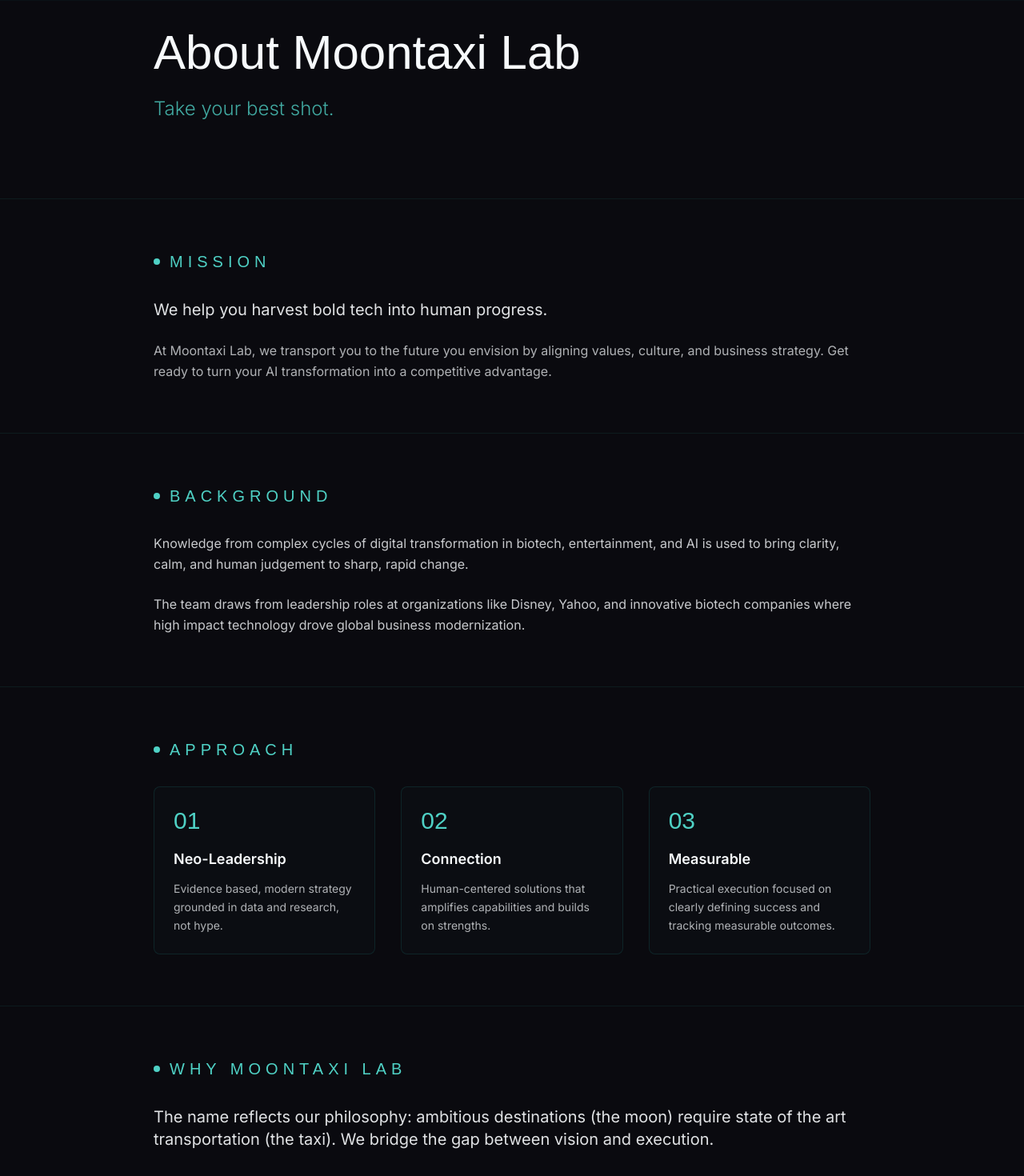
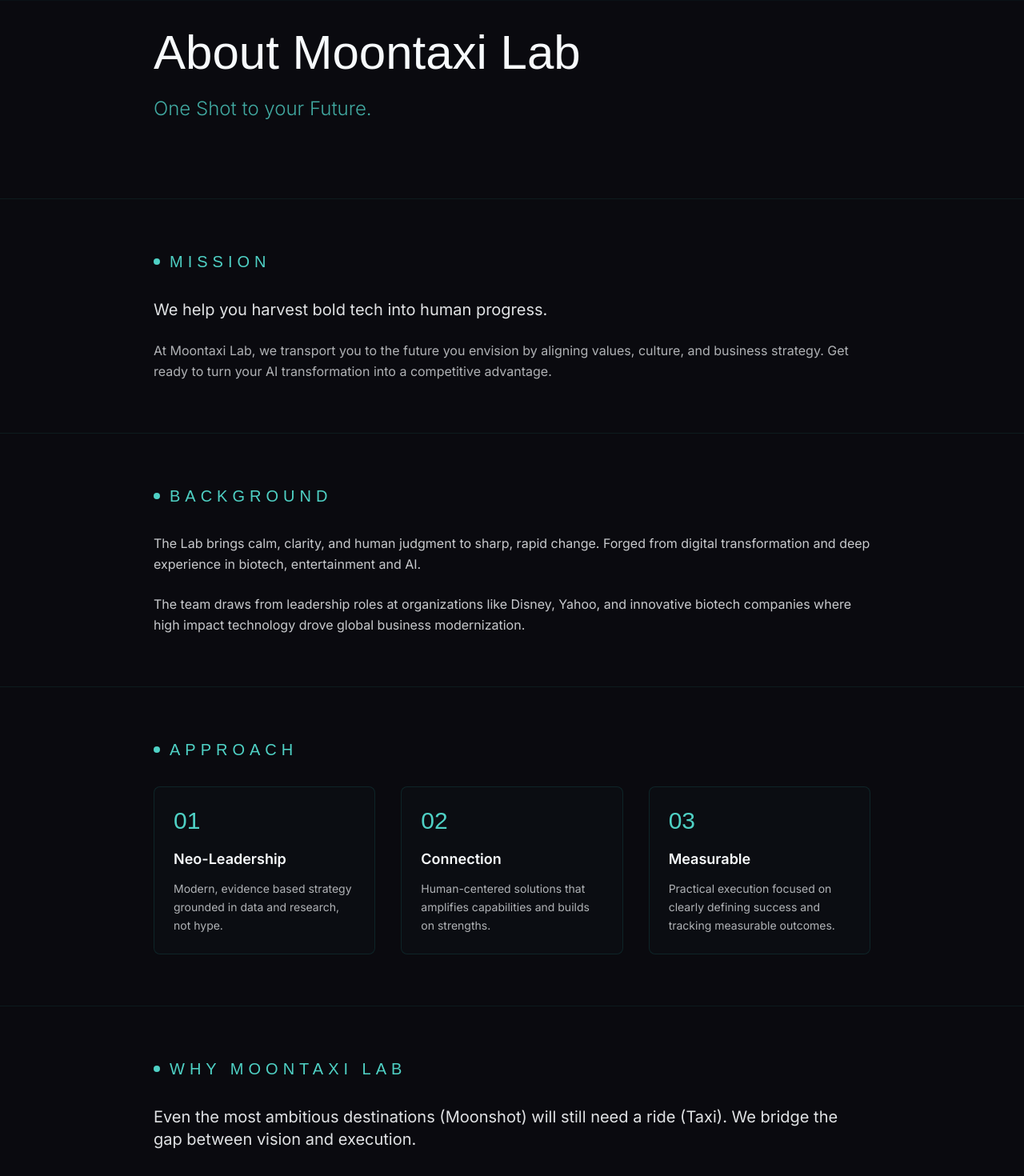
Before and after one commit to Missmoontaxi/moontaxi-lab, a Next.js app: page /about in a window 1280 px wide. Shown: the part 60-1530 px from the top of the page at 80% size. Built offline with nearby package versions, Linux system fonts and the light colour scheme; a web font is replaced by a local one.

Commit message:
Update About page content

```diff
--- a/src/app/about/page.tsx
+++ b/src/app/about/page.tsx
@@ -8,7 +8,7 @@ export default function About() {
             About Moontaxi Lab
           </h1>
           <p className="text-xl md:text-2xl text-nebula-cyan/80 font-light leading-relaxed">
-            Take your best shot.
+            One Shot to your Future.
           </p>
         </div>
       </section>
@@ -44,8 +44,9 @@ export default function About() {
           </div>
           <div className="space-y-6 text-star-white/80 leading-relaxed">
             <p>
-              Knowledge from complex cycles of digital transformation in biotech, entertainment,
-              and AI is used to bring clarity, calm, and human judgement to sharp, rapid change.
+              The Lab brings calm, clarity, and human judgment to sharp, rapid change. Forged from digital
+              transformation and deep experience in biotech, entertainment and AI.
+
 
             </p>
             <p>
@@ -74,7 +75,7 @@ export default function About() {
                 Neo-Leadership
               </h3>
               <p className="text-star-white/70 text-sm leading-relaxed">
-                Evidence based, modern strategy grounded in data and research, not hype.
+                Modern, evidence based strategy grounded in data and research, not hype.
 
               </p>
             </div>
@@ -115,9 +116,8 @@ export default function About() {
             </h2>
           </div>
           <p className="text-lg md:text-xl text-star-white/90 leading-relaxed mb-6">
-            The name reflects our philosophy: ambitious destinations (the moon)
-            require state of the art transportation (the taxi). We bridge the gap
-            between vision and execution.
+            Even the most ambitious destinations (Moonshot) will still need a ride (Taxi).
+            We bridge the gap between vision and execution.
           </p>
           <p className="text-star-white/70 leading-relaxed">
 
```
